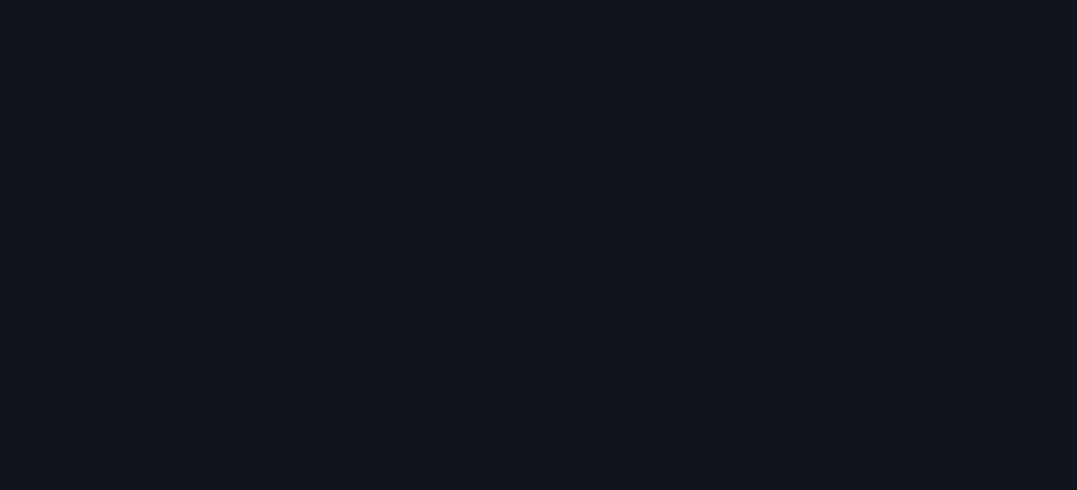
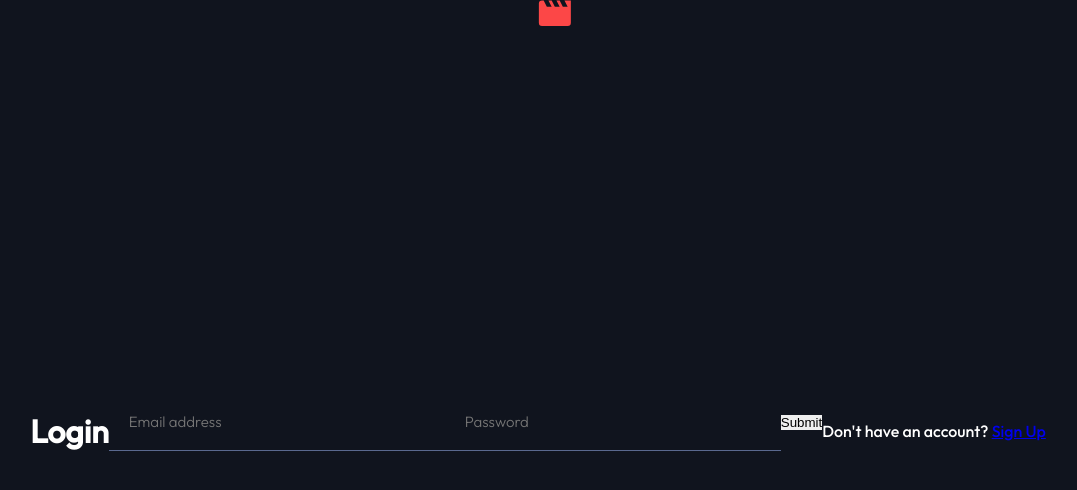
Before and after one commit to jesse10930/entertainmentWebApp, a React (Create React App) app in the folder client/: page /login in a window 1280 px wide. Before the commit this address had no page. Shown: the top 490 px of the page, without its empty margins (102-1179 px from the left). Built offline with nearby package versions, Linux system fonts and the light colour scheme.

Commit message:
styled login input and search box, started building login page

```diff
--- a/client/src/App.js
+++ b/client/src/App.js
@@ -1,6 +1,7 @@
 import React from 'react';
 import { BrowserRouter as Router, Route, Routes } from 'react-router-dom';
 import Home from './components/pages/Home';
+import Login from './components/pages/Login';
 // import Navbar from './components/layouts/Navbar';
 
 import ContentState from './context/content/ContentState';
@@ -15,6 +16,7 @@ const App = () => {
           {/* <Navbar> */}
           <Routes>
             <Route exact path='/' element={<Home />} />
+            <Route exact path='/login' element={<Login />} />
           </Routes>
           {/* </Navbar> */}
         </div>
--- a/client/src/App.scss
+++ b/client/src/App.scss
@@ -10,9 +10,32 @@
 body {
   background: $bg-black;
   font-family: 'Outfit', sans-serif;
+  color: $white;
 }
 
 button {
   border: none;
   outline: none;
 }
+
+input {
+  border: none;
+  outline: none;
+}
+
+// Login Page
+#login-container {
+  #login-icon {
+    margin: auto;
+    width: 1px;
+
+  }
+
+  #login-info {
+    display: flex;
+    justify-content: center;
+    align-items: center;
+    text-align: center;
+    min-height: 100vh;
+  }
+}
--- a/client/src/components/pages/Home.js
+++ b/client/src/components/pages/Home.js
@@ -15,7 +15,6 @@ export const Home = () => {
       <h1>Home</h1>
       <p>movies: {movies}</p>
       <p>{series}</p>
-      <button className='btn'>Login to your account</button>
     </div>
   );
 };
--- /dev/null
+++ b/client/src/components/pages/Login.js
@@ -0,0 +1,40 @@
+import React from 'react';
+
+const Login = () => {
+  return (
+    <div id='login-container'>
+      <div id='login-icon'>
+        <svg width='33' height='27' xmlns='http://www.w3.org/2000/svg'>
+          <path
+            d='m26.463.408 3.2 6.4h-4.8l-3.2-6.4h-3.2l3.2 6.4h-4.8l-3.2-6.4h-3.2l3.2 6.4h-4.8l-3.2-6.4h-1.6a3.186 3.186 0 0 0-3.184 3.2l-.016 19.2a3.2 3.2 0 0 0 3.2 3.2h25.6a3.2 3.2 0 0 0 3.2-3.2V.408h-6.4Z'
+            fill='#FC4747'
+          />
+        </svg>
+      </div>
+      <div id='login-info'>
+        <h1 id='login-title'>Login</h1>
+        <form id='login-form'>
+          <input
+            type='email'
+            className='login-input'
+            placeholder='Email address'
+          />
+          <input
+            type='password'
+            className='login-input'
+            placeholder='Password'
+          />
+          <input type='submit' />
+        </form>
+        <p id='no-account'>
+          Don't have an account?{' '}
+          <a href='?' id='sign-up-link'>
+            Sign Up
+          </a>
+        </p>
+      </div>
+    </div>
+  );
+};
+
+export default Login;
--- a/client/src/styles/_utilities.scss
+++ b/client/src/styles/_utilities.scss
@@ -62,3 +62,42 @@
     cursor: pointer;
   }
 }
+
+// Inputs
+.login-input {
+  width: 336px;
+  height: 37px;
+  border-bottom: 1px solid $grey;
+  padding-left: 20px;
+  padding-bottom: 20px;
+  box-sizing: border-box;
+  font-family: 'Outfit', sans-serif;
+  font-size: 15px;
+  font-weight: 300;
+  line-height: 19px;
+  background: $bg-black;
+  color: $white;
+  caret-color: $red;
+
+  &:focus {
+    border-bottom: 1px solid white;
+  }
+}
+
+.search-input {
+  width: 484px;
+  height: 47px;
+  padding-bottom: 20px;
+  box-sizing: border-box;
+  font-family: 'Outfit', sans-serif;
+  font-size: 24px;
+  font-weight: 300;
+  line-height: 30px;
+  background: $bg-black;
+  color: $white;
+  caret-color: $red;
+
+  &:focus {
+    border-bottom: 1px solid $grey;
+  }
+}
```
